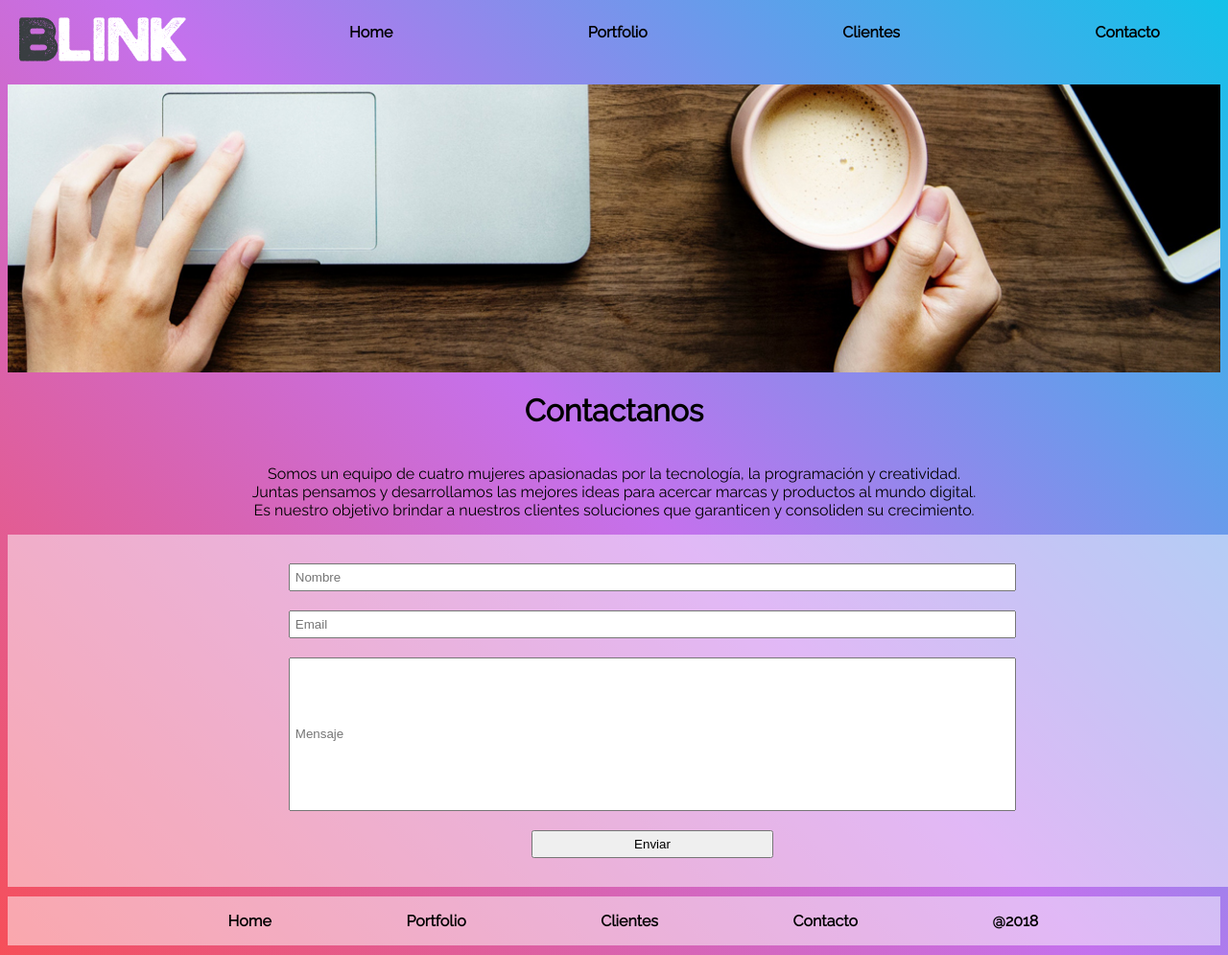
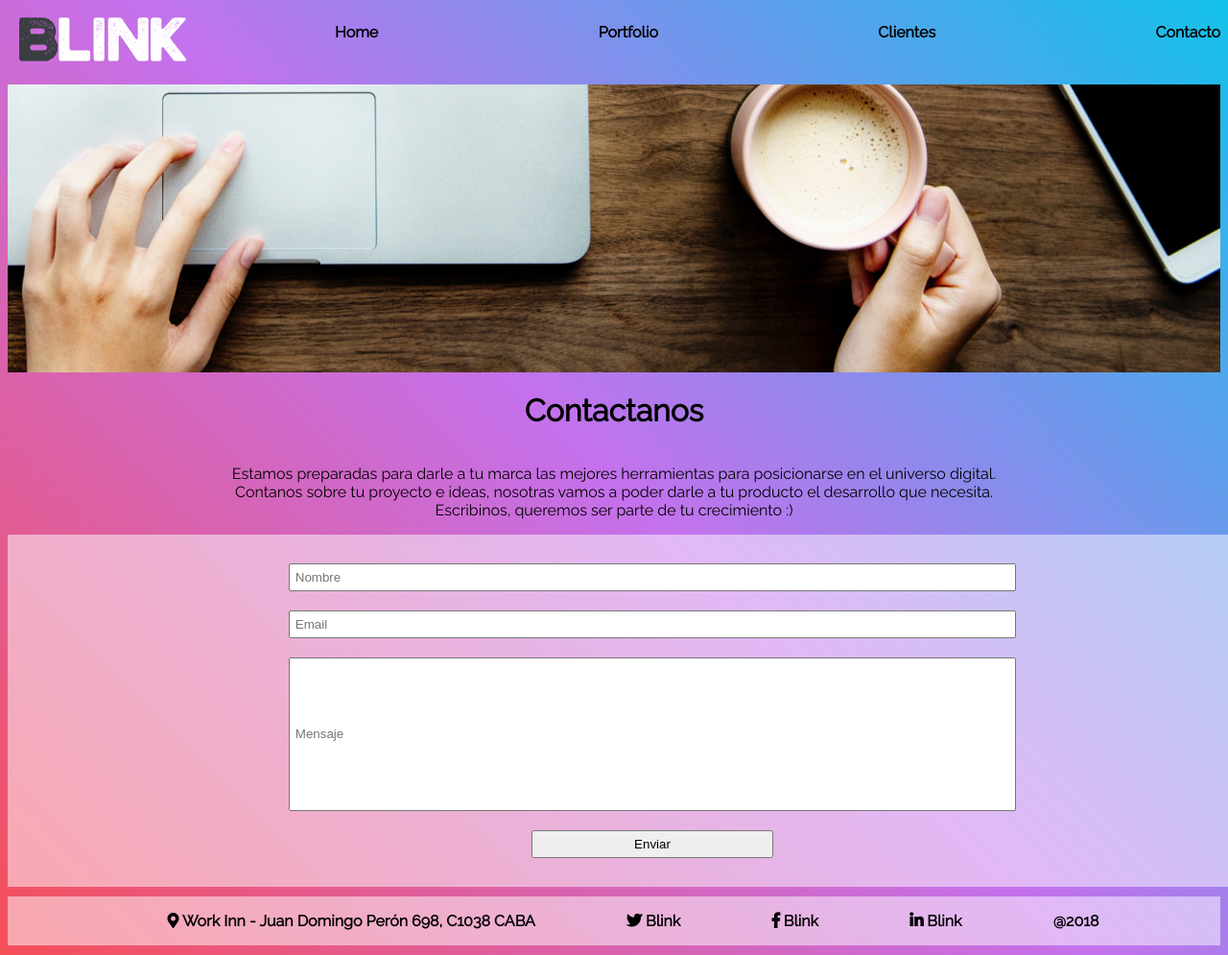
Before and after one commit to xime207/BLINK-2, a plain HTML site: page contacto.html in a window 1280 px wide. Shown: the top 995 px of the page at 96% size. Drawn offline with Linux system fonts and the light colour scheme.

Commit message:
Textos y dirección

```diff
--- a/contacto.html
+++ b/contacto.html
@@ -23,9 +23,9 @@
             <div class="contenedor"></div>
                 <h1 class="contenedor contact">Contactanos</h1>
                 <div class= "contenedor contact2">
-                <p>Somos un equipo de cuatro mujeres apasionadas por la tecnología, la programación y creatividad.
-                <br>Juntas pensamos y desarrollamos las mejores ideas para acercar marcas y productos al mundo digital.
-                <br>Es nuestro objetivo brindar a nuestros clientes soluciones que garanticen y consoliden su crecimiento.</p>
+                <p>Estamos preparadas para darle a tu marca las mejores herramientas para posicionarse en el universo digital.
+                <br>Contanos sobre tu proyecto e ideas, nosotras vamos a poder darle a tu producto el desarrollo que necesita.
+                <br>Escribinos, queremos ser parte de tu crecimiento :)</p>
                 </div>
                 <form>
                         <input type="name" name="nombre" placeholder="Nombre">
@@ -37,11 +37,11 @@
             <div class= "contenedor footer">
                     <div class= "menu ancho2">
                           <ul>
-                              <li><a href="index.html">Home</a></li>
-                              <li><a href="portfolio.html">Portfolio</a></li>
-                              <li><a href="#">Clientes</a></li>
-                              <li><a href="contacto.html">Contacto</a></li>
-                              <li>@2018</li>
+                            <li><span class="fas fa-map-marker-alt"></span> Work Inn - Juan Domingo Perón 698, C1038 CABA</li>
+                            <li><span class="fab fa-twitter"></span> Blink</li>
+                            <li><span class="fab fa-facebook-f"></span> Blink</li>
+                            <li><span class="fab fa-linkedin-in"></span> Blink</li>
+                            <li>@2018</li>
                           </ul>
                     </div>
             </div>
--- a/style.css
+++ b/style.css
@@ -18,7 +18,7 @@ body{
 }
 
 .ancho2{
-    width: 70%;
+    width: 80%;
 }
 .logo img{
     height: 80%;
```
Also changed, not shown: Index.html (+1 -0 lines), portfolio.html (+8 -8 lines).
